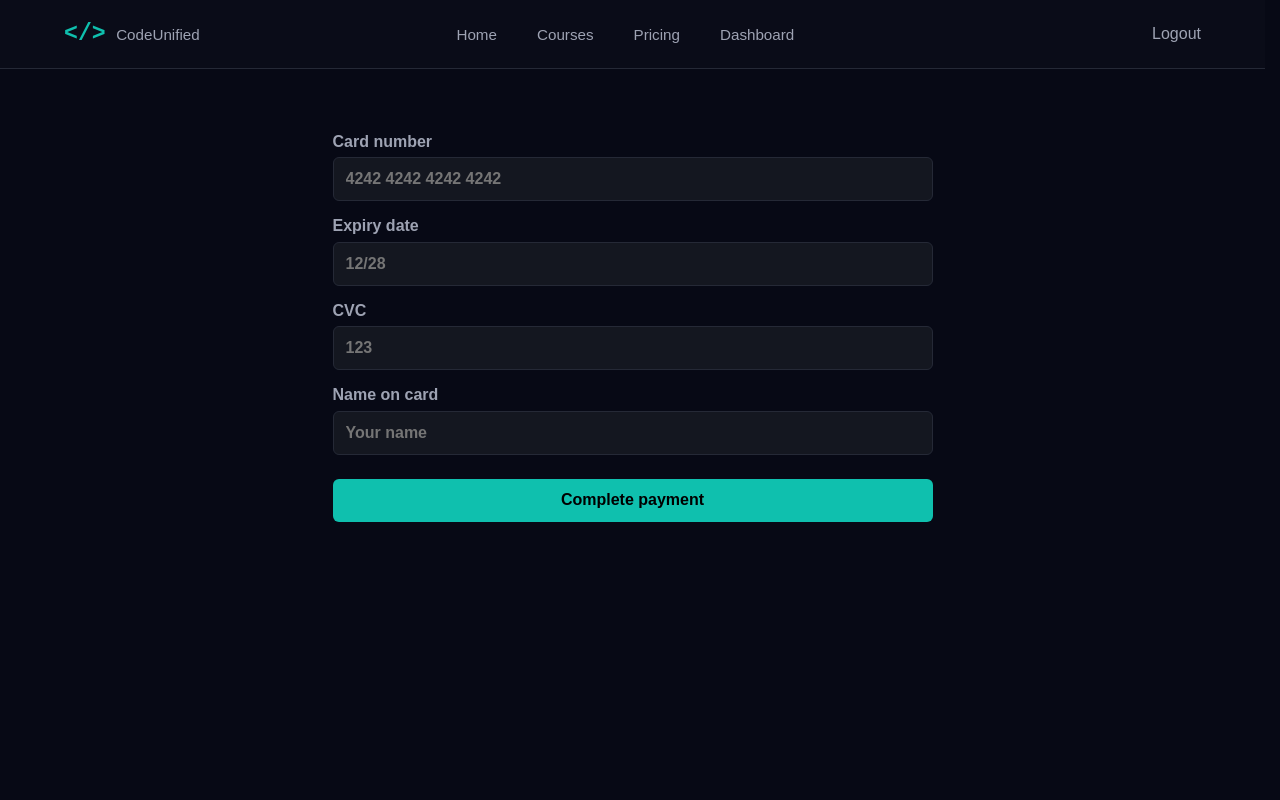
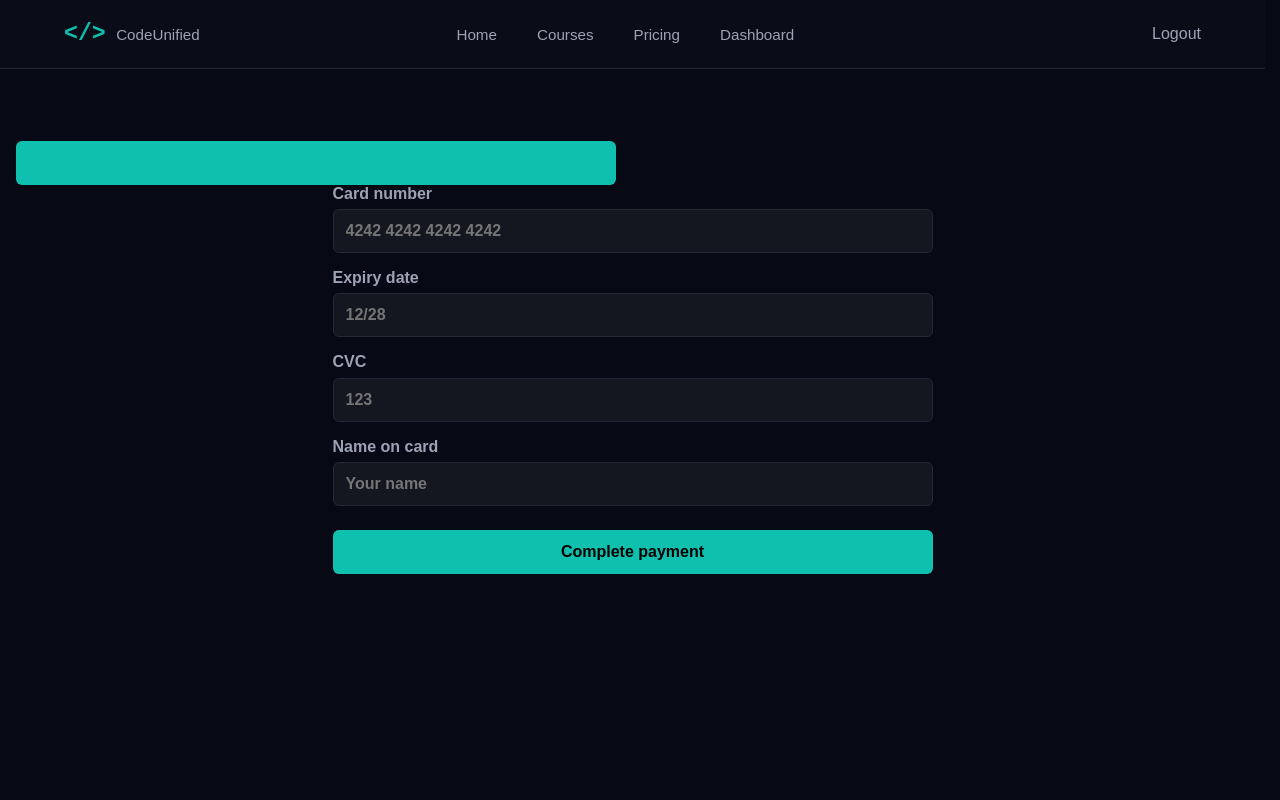
Before and after one commit to DanielPallin/codeunified-group-project, a React (Vite) app in the folder frontend/: page /checkout/1 in a window 1280 px wide. Shown: the top 800 px of the page. Built offline with nearby package versions, Linux system fonts and the light colour scheme; no server answers; sample sign-in values are in the browser's storage.

Commit message:
feat: add BackButton on Checkout

```diff
--- a/frontend/src/pages/CheckoutPage.tsx
+++ b/frontend/src/pages/CheckoutPage.tsx
@@ -3,6 +3,7 @@ import axios from "axios";
 import { useState, useEffect } from "react";
 import "./CheckoutPage.css";
 import type { Plan } from "../types/plan.js";
+import BackButton from "../components/BackButton.js";
 
 const CheckoutPage = () => {
   const navigate = useNavigate();
@@ -133,6 +134,7 @@ const CheckoutPage = () => {
 
   return (
     <main className="checkout-page">
+      <BackButton text="Back to Plans" />
       {plan && (
         <>
           <h1 className="selected-plan-title">Chosen Plan: <span className="selected-plan-name"> {plan.name}</span></h1>
@@ -164,7 +166,7 @@ const CheckoutPage = () => {
         <input id="name-on-card" type="text" placeholder="Your name" />
       </label>
 
-      <button onClick={handleCheckout} disabled={loading}>
+      <button className="checkout-button" onClick={handleCheckout} disabled={loading}>
         {loading ? "Processing..." : "Complete payment"}
       </button>
     </main>
```
